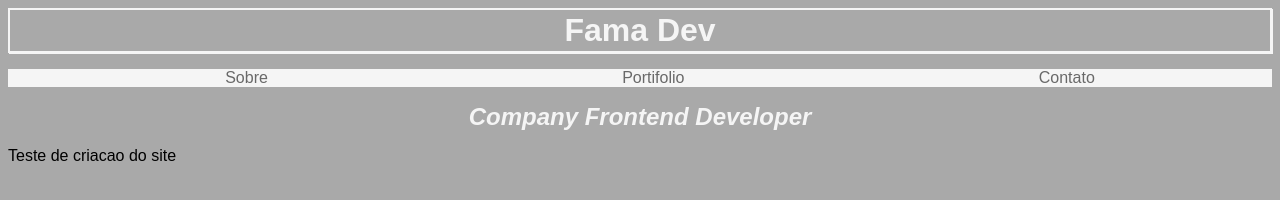
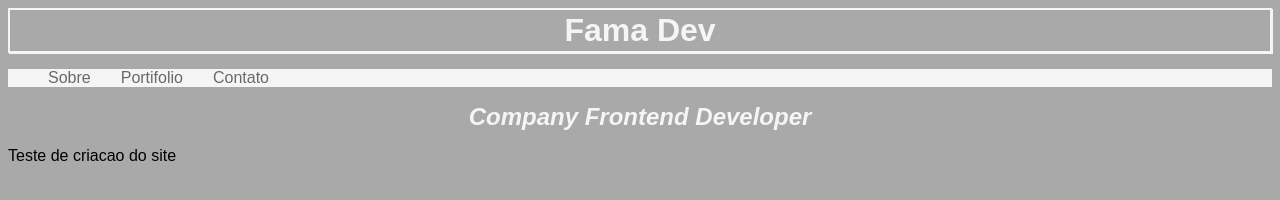
Before and after one commit to mrcomputer2018/aula_html_aluha, a plain HTML site: page index.html in a window 1280 px wide. Drawn offline with Linux system fonts and the light colour scheme.

Commit message:
acerto dos menus do site

```diff
--- a/css/style.css
+++ b/css/style.css
@@ -15,11 +15,12 @@
     /* Forca os menus ficarem em linha */
     display: flex;
     /* Colocar espacos em tudo */
-    justify-content: space-around;
+    justify-content: space-start;
 }
 /* seletor hierarquico - o ultimo que e atingido (li) */
 .menu li {
     list-style: none;
+    padding-right: 30px;
 }
 h1 {
     margin: 2px 0px 5px 0px;
```
Also changed, not shown: 1 other file.
